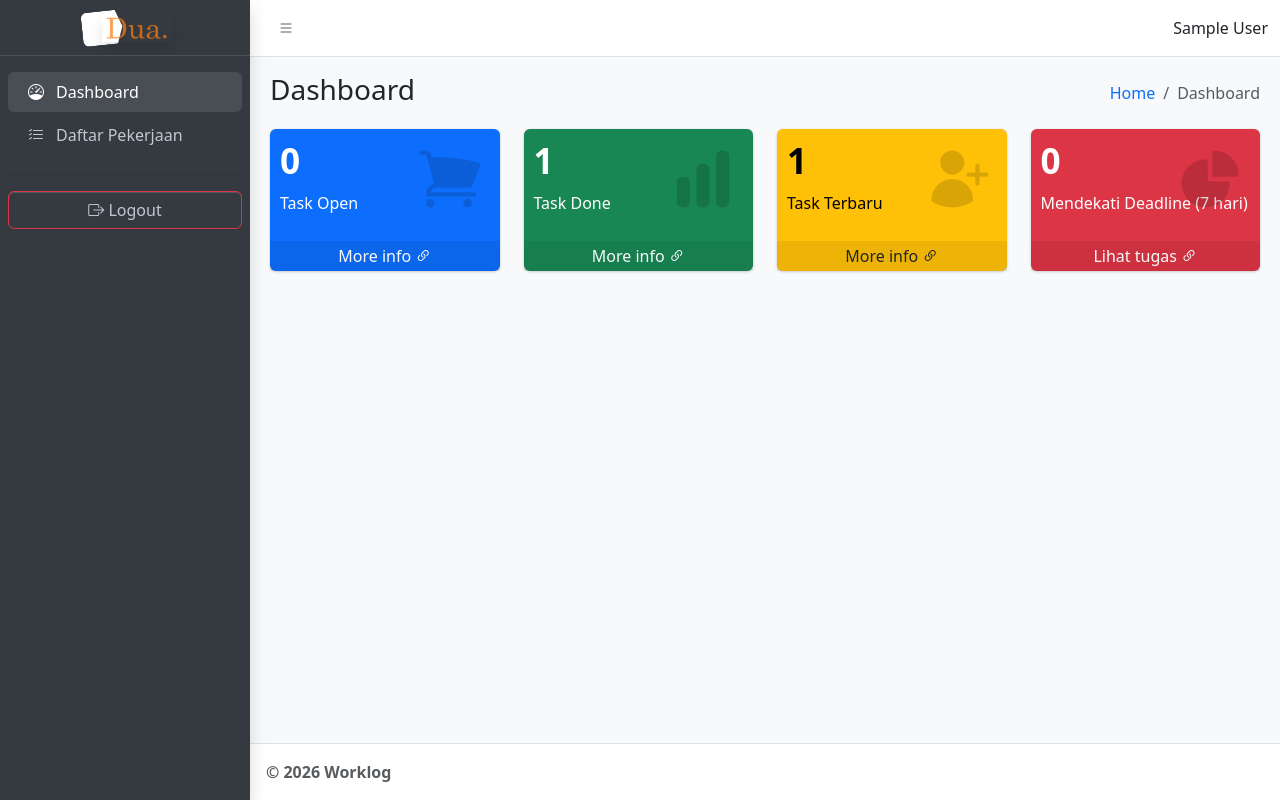
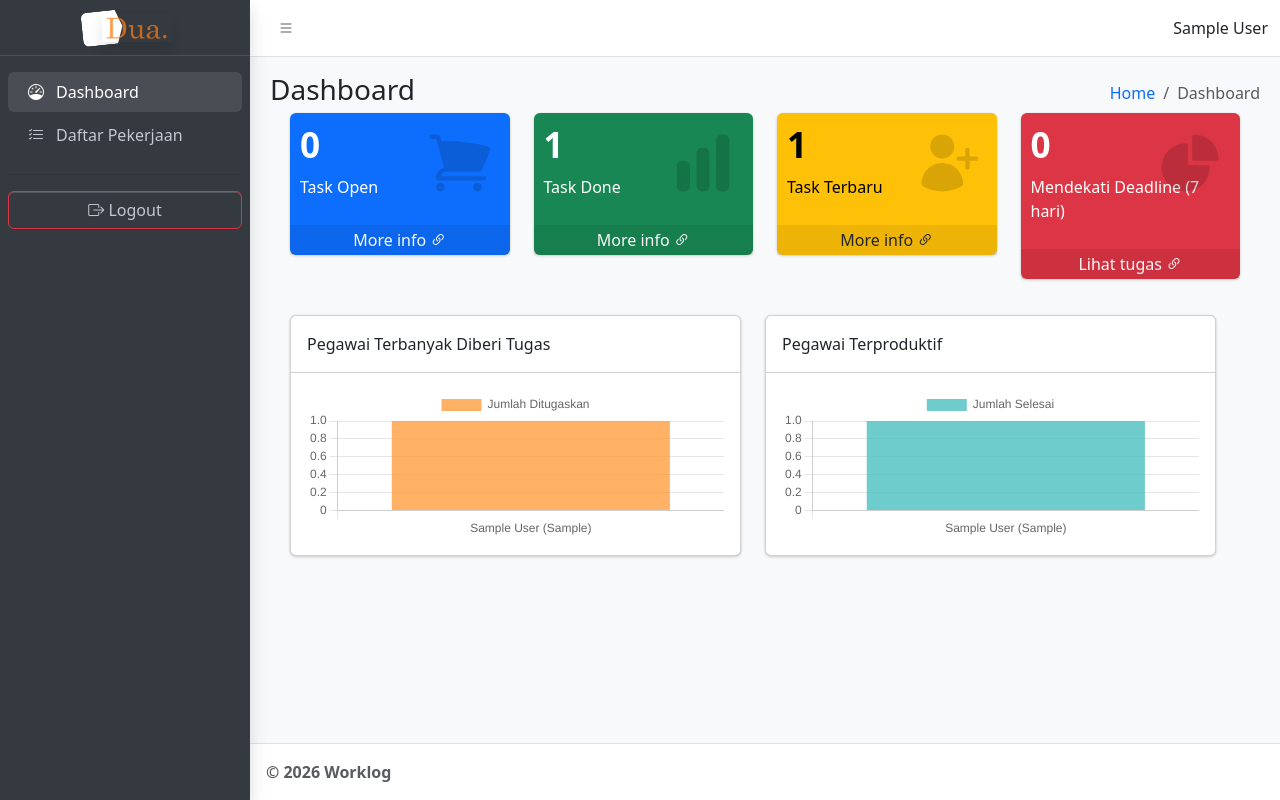
Before and after one commit to candzon/worklog, a PHP site: page / in a window 1280 px wide. Run offline with PHP 8.4, Linux system fonts and the light colour scheme; the visitor is signed in with stand-in values (Sample User, id 1); tables that the repository leaves empty or names only in its code hold one stand-in row (values such as "Sample post"); some libraries are stand-ins or nearby versions.

Commit message:
Add top-assigned and top-done charts
Add dashboard charts showing users most assigned tasks and most completed tasks. Query logic for topAssigned and topDone was added (only shown when roleName !== 'user'), Chart.js is loaded and two bar charts are rendered from the query results. Also removed the previous topCreators chart per request, expanded several single-line statements (bind_param and fetch loops) to multi-line for readability, and updated the dashboard HTML/CSS structure including inline SVG icons and links.

```diff
--- a/index.php
+++ b/index.php
@@ -44,7 +44,8 @@ if (isset($conn)) {
   $sql = "SELECT COUNT(*) AS cnt FROM pekerjaan WHERE status != 'done' " . $assignedFilterSql;
   $stmt = $conn->prepare($sql);
   if ($stmt) {
-    if (!empty($assignedParams)) $stmt->bind_param('s', $assignedParams[0]);
+    if (!empty($assignedParams))
+      $stmt->bind_param('s', $assignedParams[0]);
     $stmt->execute();
     $res = $stmt->get_result();
     $row = $res->fetch_assoc();
@@ -57,7 +58,8 @@ if (isset($conn)) {
   $sql = "SELECT COUNT(*) AS cnt FROM pekerjaan WHERE status = 'done' " . $assignedFilterSql;
   $stmt = $conn->prepare($sql);
   if ($stmt) {
-    if (!empty($assignedParams)) $stmt->bind_param('s', $assignedParams[0]);
+    if (!empty($assignedParams))
+      $stmt->bind_param('s', $assignedParams[0]);
     $stmt->execute();
     $res = $stmt->get_result();
     $row = $res->fetch_assoc();
@@ -70,10 +72,12 @@ if (isset($conn)) {
   $sql = "SELECT id, judul, tgl_mulai, tgl_selesai, status, ditugaskan FROM pekerjaan WHERE 1 " . $assignedFilterSql . " ORDER BY created_at DESC LIMIT 5";
   $stmt = $conn->prepare($sql);
   if ($stmt) {
-    if (!empty($assignedParams)) $stmt->bind_param('s', $assignedParams[0]);
+    if (!empty($assignedParams))
+      $stmt->bind_param('s', $assignedParams[0]);
     $stmt->execute();
     $res = $stmt->get_result();
-    while ($r = $res->fetch_assoc()) $recent[] = $r;
+    while ($r = $res->fetch_assoc())
+      $recent[] = $r;
     $stmt->close();
   }
 
@@ -82,7 +86,8 @@ if (isset($conn)) {
   $sql = "SELECT COUNT(*) AS cnt FROM pekerjaan WHERE status != 'done' AND tgl_selesai IS NOT NULL AND tgl_selesai BETWEEN CURDATE() AND DATE_ADD(CURDATE(), INTERVAL 7 DAY) " . $assignedFilterSql;
   $stmt = $conn->prepare($sql);
   if ($stmt) {
-    if (!empty($assignedParams)) $stmt->bind_param('s', $assignedParams[0]);
+    if (!empty($assignedParams))
+      $stmt->bind_param('s', $assignedParams[0]);
     $stmt->execute();
     $res = $stmt->get_result();
     $row = $res->fetch_assoc();
@@ -93,6 +98,32 @@ if (isset($conn)) {
 } else {
   $openCount = $doneCount = $nearCount = 0;
   $recent = [];
+}
+
+// (removed topCreators chart per request)
+
+// Top assigned (who most often get assigned tasks)
+$topAssigned = [];
+if (isset($conn) && ($roleName !== 'user')) {
+  $sql = "SELECT p.ditugaskan AS npp, COALESCE(e.nama_emp, p.ditugaskan) AS nama_emp, COUNT(*) AS cnt FROM pekerjaan p LEFT JOIN employee e ON e.npp = p.ditugaskan GROUP BY p.ditugaskan, e.nama_emp ORDER BY cnt DESC LIMIT 10";
+  $res = $conn->query($sql);
+  if ($res) {
+    while ($r = $res->fetch_assoc())
+      $topAssigned[] = $r;
+    $res->free();
+  }
+}
+
+// Top done by assigned (who completed most tasks)
+$topDone = [];
+if (isset($conn) && ($roleName !== 'user')) {
+  $sql = "SELECT p.ditugaskan AS npp, COALESCE(e.nama_emp, p.ditugaskan) AS nama_emp, COUNT(*) AS cnt FROM pekerjaan p LEFT JOIN employee e ON e.npp = p.ditugaskan WHERE p.status = 'done' GROUP BY p.ditugaskan, e.nama_emp ORDER BY cnt DESC LIMIT 10";
+  $res = $conn->query($sql);
+  if ($res) {
+    while ($r = $res->fetch_assoc())
+      $topDone[] = $r;
+    $res->free();
+  }
 }
 ?>
 
@@ -111,9 +142,6 @@ if (isset($conn)) {
           </ol>
         </div>
       </div>
-    </div>
-  </div>
-  <!--end::App Content Header-->
 
       <!--begin::App Content-->
       <div class="app-content">
@@ -126,10 +154,15 @@ if (isset($conn)) {
                   <h3><?php echo htmlspecialchars($openCount); ?></h3>
                   <p>Task Open</p>
                 </div>
-            <svg class="small-box-icon" fill="currentColor" viewBox="0 0 24 24" xmlns="http://www.w3.org/2000/svg" aria-hidden="true">
-              <path d="M2.25 2.25a.75.75 0 000 1.5h1.386c.17 0 .318.114.362.278l2.558 9.592a3.752 3.752 0 00-2.806 3.63c0 .414.336.75.75.75h15.75a.75.75 0 000-1.5H5.378A2.25 2.25 0 017.5 15h11.218a.75.75 0 00.674-.421 60.358 60.358 0 002.96-7.228.75.75 0 00-.525-.965A60.864 60.864 0 005.68 4.509l-.232-.867A1.875 1.875 0 003.636 2.25H2.25zM3.75 20.25a1.5 1.5 0 113 0 1.5 1.5 0 01-3 0zM16.5 20.25a1.5 1.5 0 113 0 1.5 1.5 0 01-3 0z"></path>
+                <svg class="small-box-icon" fill="currentColor" viewBox="0 0 24 24" xmlns="http://www.w3.org/2000/svg"
+                  aria-hidden="true">
+                  <path
+                    d="M2.25 2.25a.75.75 0 000 1.5h1.386c.17 0 .318.114.362.278l2.558 9.592a3.752 3.752 0 00-2.806 3.63c0 .414.336.75.75.75h15.75a.75.75 0 000-1.5H5.378A2.25 2.25 0 017.5 15h11.218a.75.75 0 00.674-.421 60.358 60.358 0 002.96-7.228.75.75 0 00-.525-.965A60.864 60.864 0 005.68 4.509l-.232-.867A1.875 1.875 0 003.636 2.25H2.25zM3.75 20.25a1.5 1.5 0 113 0 1.5 1.5 0 01-3 0zM16.5 20.25a1.5 1.5 0 113 0 1.5 1.5 0 01-3 0z">
+                  </path>
                 </svg>
-            <a href="#" class="small-box-footer link-light link-underline-opacity-0 link-underline-opacity-50-hover">More info <i class="bi bi-link-45deg"></i></a>
+                <a href="#"
+                  class="small-box-footer link-light link-underline-opacity-0 link-underline-opacity-50-hover">More info
+                  <i class="bi bi-link-45deg"></i></a>
               </div>
             </div>
             <!--end::Small Box 1-->
@@ -141,10 +174,15 @@ if (isset($conn)) {
                   <h3><?php echo htmlspecialchars($doneCount); ?></h3>
                   <p>Task Done</p>
                 </div>
-            <svg class="small-box-icon" fill="currentColor" viewBox="0 0 24 24" xmlns="http://www.w3.org/2000/svg" aria-hidden="true">
-              <path d="M18.375 2.25c-1.035 0-1.875.84-1.875 1.875v15.75c0 1.035.84 1.875 1.875 1.875h.75c1.035 0 1.875-.84 1.875-1.875V4.125c0-1.036-.84-1.875-1.875-1.875h-.75zM9.75 8.625c0-1.036.84-1.875 1.875-1.875h.75c1.036 0 1.875.84 1.875 1.875v11.25c0 1.035-.84 1.875-1.875 1.875h-.75a1.875 1.875 0 01-1.875-1.875V8.625zM3 13.125c0-1.036.84-1.875 1.875-1.875h.75c1.036 0 1.875.84 1.875 1.875v6.75c0 1.035-.84 1.875-1.875 1.875h-.75A1.875 1.875 0 013 19.875v-6.75z"></path>
+                <svg class="small-box-icon" fill="currentColor" viewBox="0 0 24 24" xmlns="http://www.w3.org/2000/svg"
+                  aria-hidden="true">
+                  <path
+                    d="M18.375 2.25c-1.035 0-1.875.84-1.875 1.875v15.75c0 1.035.84 1.875 1.875 1.875h.75c1.035 0 1.875-.84 1.875-1.875V4.125c0-1.036-.84-1.875-1.875-1.875h-.75zM9.75 8.625c0-1.036.84-1.875 1.875-1.875h.75c1.036 0 1.875.84 1.875 1.875v11.25c0 1.035-.84 1.875-1.875 1.875h-.75a1.875 1.875 0 01-1.875-1.875V8.625zM3 13.125c0-1.036.84-1.875 1.875-1.875h.75c1.036 0 1.875.84 1.875 1.875v6.75c0 1.035-.84 1.875-1.875 1.875h-.75A1.875 1.875 0 013 19.875v-6.75z">
+                  </path>
                 </svg>
-            <a href="#" class="small-box-footer link-light link-underline-opacity-0 link-underline-opacity-50-hover">More info <i class="bi bi-link-45deg"></i></a>
+                <a href="#"
+                  class="small-box-footer link-light link-underline-opacity-0 link-underline-opacity-50-hover">More info
+                  <i class="bi bi-link-45deg"></i></a>
               </div>
             </div>
             <!--end::Small Box 2-->
@@ -156,10 +194,15 @@ if (isset($conn)) {
                   <h3><?php echo count($recent); ?></h3>
                   <p>Task Terbaru</p>
                 </div>
-            <svg class="small-box-icon" fill="currentColor" viewBox="0 0 24 24" xmlns="http://www.w3.org/2000/svg" aria-hidden="true">
-              <path d="M6.25 6.375a4.125 4.125 0 118.25 0 4.125 4.125 0 01-8.25 0zM3.25 19.125a7.125 7.125 0 0114.25 0v.003l-.001.119a.75.75 0 01-.363.63 13.067 13.067 0 01-6.761 1.873c-2.472 0-4.786-.684-6.76-1.873a.75.75 0 01-.364-.63l-.001-.122zM19.75 7.5a.75.75 0 00-1.5 0v2.25H16a.75.75 0 000 1.5h2.25v2.25a.75.75 0 001.5 0v-2.25H22a.75.75 0 000-1.5h-2.25V7.5z"></path>
+                <svg class="small-box-icon" fill="currentColor" viewBox="0 0 24 24" xmlns="http://www.w3.org/2000/svg"
+                  aria-hidden="true">
+                  <path
+                    d="M6.25 6.375a4.125 4.125 0 118.25 0 4.125 4.125 0 01-8.25 0zM3.25 19.125a7.125 7.125 0 0114.25 0v.003l-.001.119a.75.75 0 01-.363.63 13.067 13.067 0 01-6.761 1.873c-2.472 0-4.786-.684-6.76-1.873a.75.75 0 01-.364-.63l-.001-.122zM19.75 7.5a.75.75 0 00-1.5 0v2.25H16a.75.75 0 000 1.5h2.25v2.25a.75.75 0 001.5 0v-2.25H22a.75.75 0 000-1.5h-2.25V7.5z">
+                  </path>
                 </svg>
-            <a href="#" class="small-box-footer link-dark link-underline-opacity-0 link-underline-opacity-50-hover">More info <i class="bi bi-link-45deg"></i></a>
+                <a href="#"
+                  class="small-box-footer link-dark link-underline-opacity-0 link-underline-opacity-50-hover">More info
+                  <i class="bi bi-link-45deg"></i></a>
               </div>
             </div>
             <!--end::Small Box 3-->
@@ -171,18 +214,88 @@ if (isset($conn)) {
                   <h3><?php echo htmlspecialchars($nearCount); ?></h3>
                   <p>Mendekati Deadline (7 hari)</p>
                 </div>
-            <svg class="small-box-icon" fill="currentColor" viewBox="0 0 24 24" xmlns="http://www.w3.org/2000/svg" aria-hidden="true">
-              <path clip-rule="evenodd" fill-rule="evenodd" d="M2.25 13.5a8.25 8.25 0 018.25-8.25.75.75 0 01.75.75v6.75H18a.75.75 0 01.75.75 8.25 8.25 0 01-16.5 0z"></path>
-              <path clip-rule="evenodd" fill-rule="evenodd" d="M12.75 3a.75.75 0 01.75-.75 8.25 8.25 0 018.25 8.25.75.75 0 01-.75.75h-7.5a.75.75 0 01-.75-.75V3z"></path>
+                <svg class="small-box-icon" fill="currentColor" viewBox="0 0 24 24" xmlns="http://www.w3.org/2000/svg"
+                  aria-hidden="true">
+                  <path clip-rule="evenodd" fill-rule="evenodd"
+                    d="M2.25 13.5a8.25 8.25 0 018.25-8.25.75.75 0 01.75.75v6.75H18a.75.75 0 01.75.75 8.25 8.25 0 01-16.5 0z">
+                  </path>
+                  <path clip-rule="evenodd" fill-rule="evenodd"
+                    d="M12.75 3a.75.75 0 01.75-.75 8.25 8.25 0 018.25 8.25.75.75 0 01-.75.75h-7.5a.75.75 0 01-.75-.75V3z">
+                  </path>
                 </svg>
-            <a href="daftar_pekerjaan.php" class="small-box-footer link-light link-underline-opacity-0 link-underline-opacity-50-hover">Lihat tugas <i class="bi bi-link-45deg"></i></a>
+                <a href="daftar_pekerjaan.php"
+                  class="small-box-footer link-light link-underline-opacity-0 link-underline-opacity-50-hover">Lihat
+                  tugas <i class="bi bi-link-45deg"></i></a>
               </div>
             </div>
             <!--end::Small Box 4-->
+
+
+            <?php if ($roleName !== 'user'): ?>
+              <div class="row mt-3">
+                <div class="col-md-6 mb-3">
+                  <div class="card">
+                    <div class="card-header">Pegawai Terbanyak Diberi Tugas</div>
+                    <div class="card-body">
+                      <canvas id="topAssignedChart" style="max-height:320px;"></canvas>
                     </div>
+                  </div>
+                </div>
+                <div class="col-md-6 mb-3">
+                  <div class="card">
+                    <div class="card-header">Pegawai Terproduktif</div>
+                    <div class="card-body">
+                      <canvas id="topDoneChart" style="max-height:320px;"></canvas>
+                    </div>
+                  </div>
+                </div>
+              </div>
+            <?php endif; ?>
+          </div>
+          <!-- top creators removed -->
         </div>
       </div>
       <!--end::App Content-->
 </main>
 
 <?php require_once __DIR__ . '/includes/footer.php'; ?>
+
+
+<?php if ($roleName !== 'user'): ?>
+  <script src="https://cdn.jsdelivr.net/npm/chart.js@4.4.0/dist/chart.umd.min.js"></script>
+  <script>
+    (function () {
+      // topAssigned chart
+      var assignedCtx = document.getElementById('topAssignedChart');
+      if (assignedCtx) {
+        var aLabels = <?php echo json_encode(array_map(function ($r) {
+          return ($r['nama_emp'] ?: $r['npp']) . ' (' . $r['npp'] . ')';
+        }, $topAssigned), JSON_UNESCAPED_UNICODE); ?>;
+        var aData = <?php echo json_encode(array_map(function ($r) {
+          return intval($r['cnt']);
+        }, $topAssigned)); ?>;
+        new Chart(assignedCtx, {
+          type: 'bar',
+          data: { labels: aLabels, datasets: [{ label: 'Jumlah Ditugaskan', data: aData, backgroundColor: 'rgba(255, 159, 64, 0.8)' }] },
+          options: { responsive: true, maintainAspectRatio: false, scales: { y: { beginAtZero: true, precision: 0 } } }
+        });
+      }
+
+      // topDone chart
+      var doneCtx = document.getElementById('topDoneChart');
+      if (doneCtx) {
+        var dLabels = <?php echo json_encode(array_map(function ($r) {
+          return ($r['nama_emp'] ?: $r['npp']) . ' (' . $r['npp'] . ')';
+        }, $topDone), JSON_UNESCAPED_UNICODE); ?>;
+        var dData = <?php echo json_encode(array_map(function ($r) {
+          return intval($r['cnt']);
+        }, $topDone)); ?>;
+        new Chart(doneCtx, {
+          type: 'bar',
+          data: { labels: dLabels, datasets: [{ label: 'Jumlah Selesai', data: dData, backgroundColor: 'rgba(75, 192, 192, 0.8)' }] },
+          options: { responsive: true, maintainAspectRatio: false, scales: { y: { beginAtZero: true, precision: 0 } } }
+        });
+      }
+    })();
+  </script>
+<?php endif; ?>
```
Lines whose indentation alone changed are shown as unchanged.
